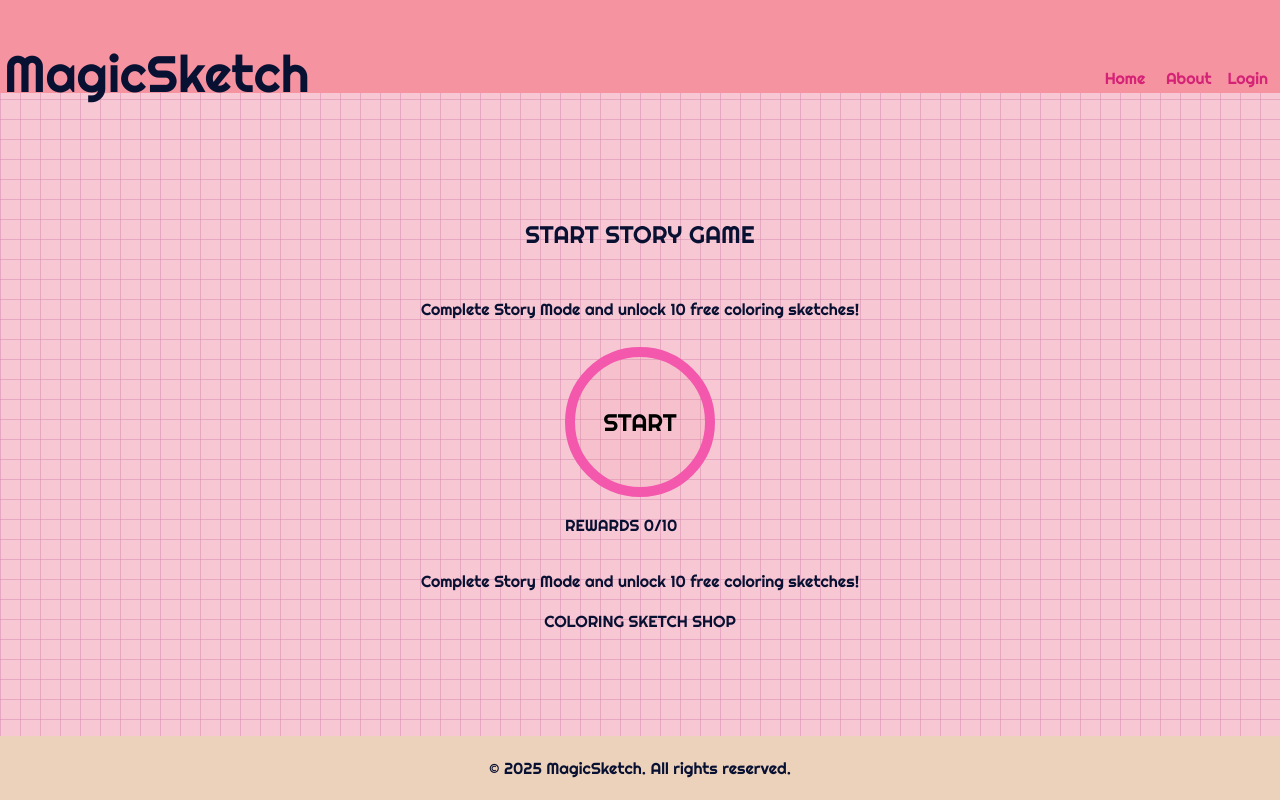
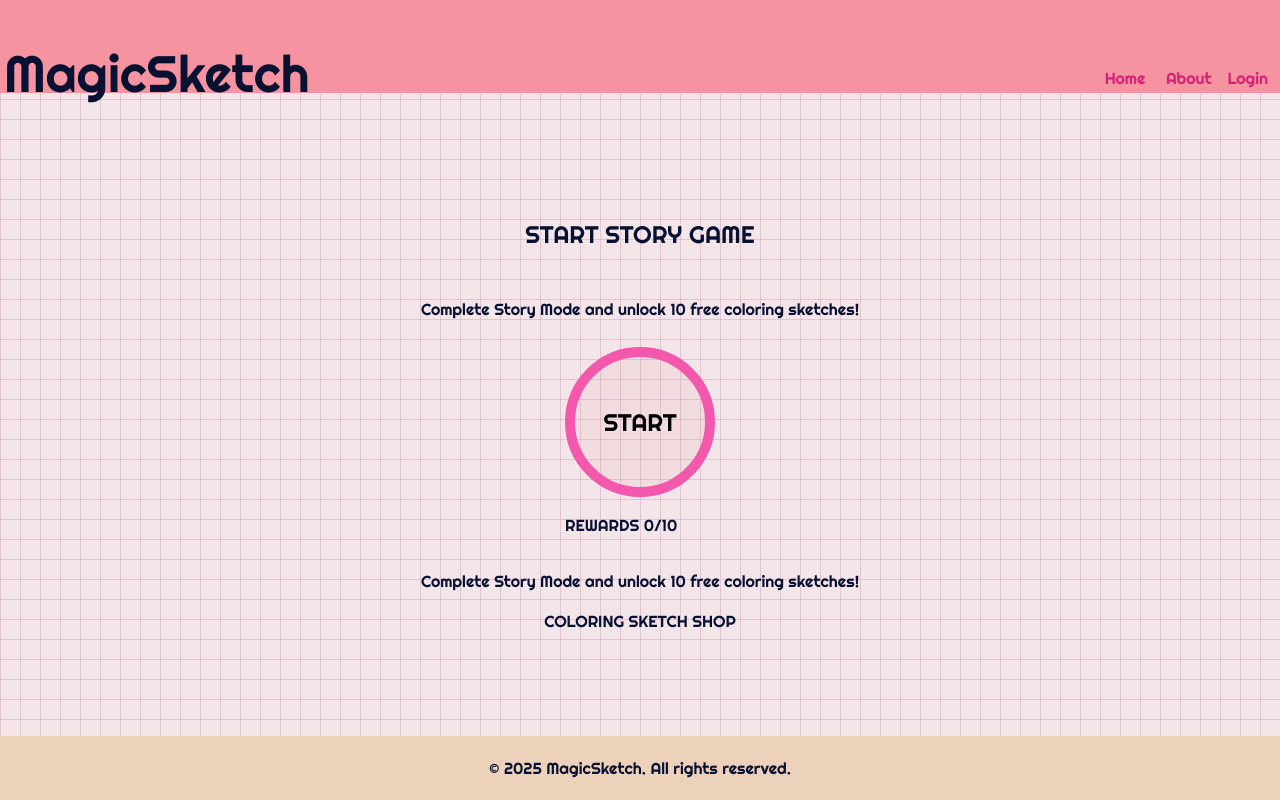
Before and after one commit to juliaelizaps/MagicSketch-project, a React (Vite) app: page / in a window 1280 px wide. Built offline with nearby package versions, Linux system fonts and the light colour scheme.

Commit message:
fix: fix background color

```diff
--- a/src/index.css
+++ b/src/index.css
@@ -6,9 +6,9 @@
   font-weight: 400;
 
   color: #091133;
-  background-color: #f8c7d4;
-  background-image: repeating-linear-gradient(0deg, rgba(236, 149, 193, 0.836) 0px, rgba(0, 0, 0, 0.1) 1px, transparent 1px, transparent 20px),
-    repeating-linear-gradient(90deg, rgba(236, 149, 193, 0.836) 0px, rgba(0, 0, 0, 0.1) 1px, transparent 1px, transparent 20px);
+  background-color: #f3e6e9;
+  background-image: repeating-linear-gradient(0deg, rgba(238, 175, 210, 0.836) 0px, rgba(0, 0, 0, 0.1) 1px, transparent 1px, transparent 20px),
+    repeating-linear-gradient(90deg, rgba(230, 144, 190, 0.527) 0px, rgba(0, 0, 0, 0.1) 1px, transparent 1px, transparent 20px);
 
   font-synthesis: none;
   text-rendering: optimizeLegibility;
```
